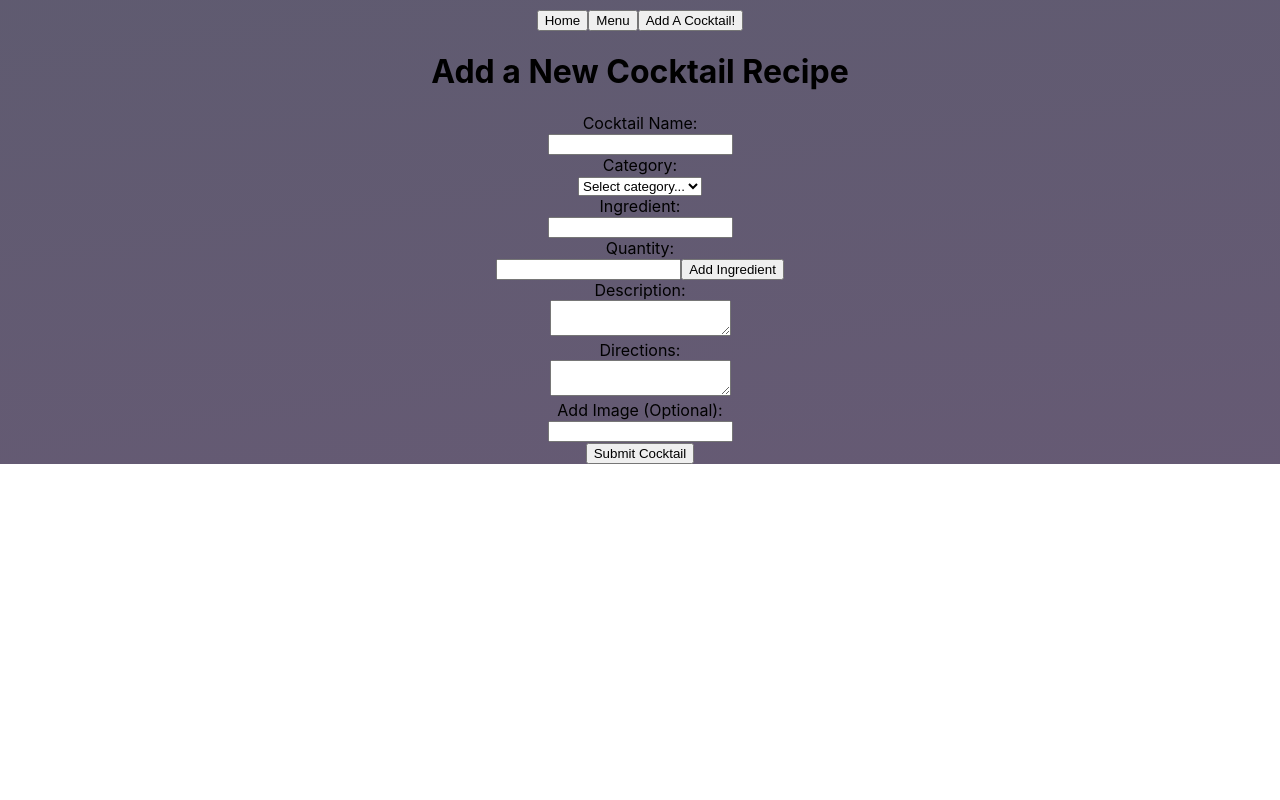
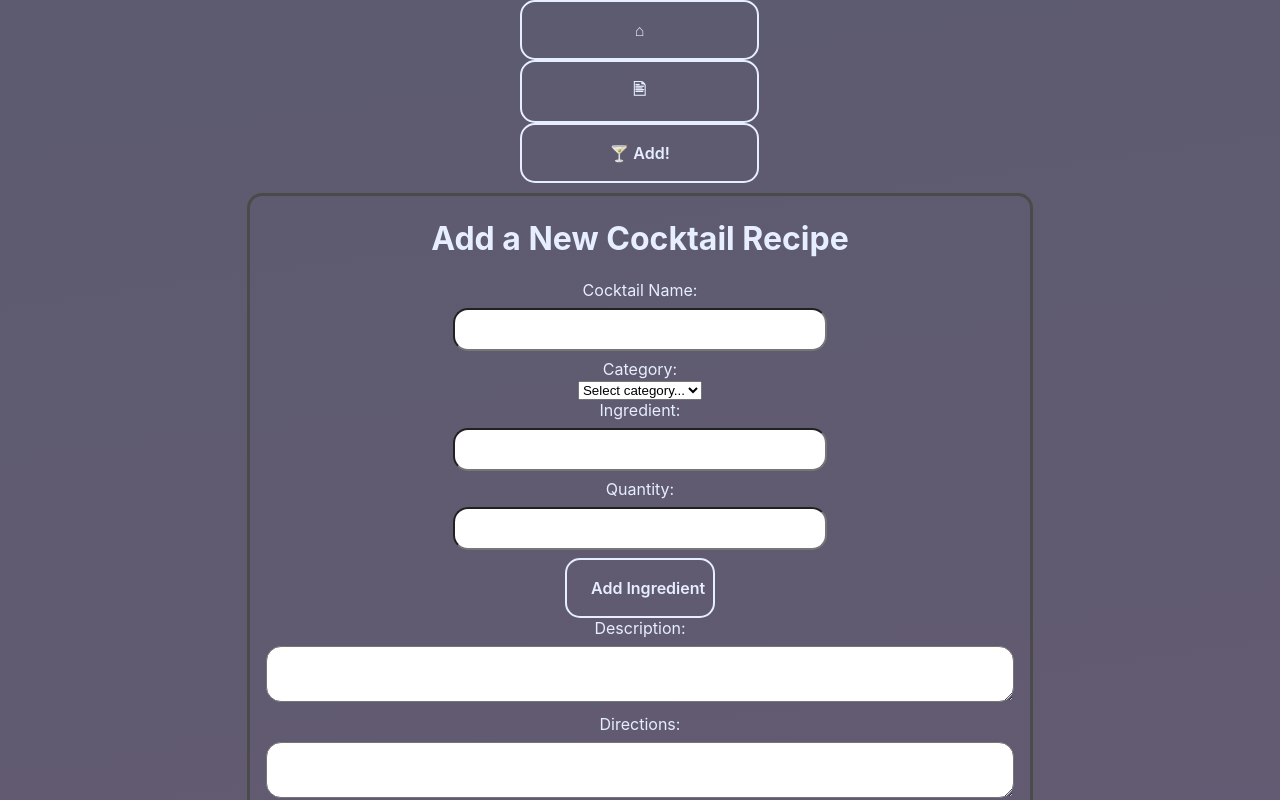
Before and after one commit to drozmajzl/cocktail-project, a React (Create React App) app: page /addCocktail in a window 1280 px wide. Shown: the top 800 px of the page. Built offline with nearby package versions, Linux system fonts and the light colour scheme; data requests are answered from the project's data file.

Commit message:
initial styling

```diff
--- a/package.json
+++ b/package.json
@@ -10,6 +10,8 @@
     "react-dom": "^17.0.2",
     "react-router-dom": "^5.3.0",
     "react-scripts": "5.0.0",
+    "semantic-ui-css": "^2.4.1",
+    "semantic-ui-react": "^2.1.1",
     "web-vitals": "^2.1.4"
   },
   "scripts": {
--- a/src/App.css
+++ b/src/App.css
@@ -8,6 +8,7 @@
   -webkit-animation: AnimationName 4s ease infinite;
   -moz-animation: AnimationName 4s ease infinite;
   animation: AnimationName 4s ease infinite;
+  color: #E6EEFF;
 }
 
 .App-header {
@@ -58,3 +59,162 @@
   50%{background-position:100% 48%}
   100%{background-position:0% 53%}
 }
+
+/* CSS */
+.button-28 {
+  appearance: none;
+  background-color: transparent;
+  border: 2px solid #E6EEFF;
+  border-radius: 15px;
+  box-sizing: border-box;
+  color: #E6EEFF;
+  cursor: pointer;
+  display: inline-block;
+  font-family: Roobert,-apple-system,BlinkMacSystemFont,"Segoe UI",Helvetica,Arial,sans-serif,"Apple Color Emoji","Segoe UI Emoji","Segoe UI Symbol";
+  font-size: 16px;
+  font-weight: 600;
+  line-height: normal;
+  margin: 0;
+  min-height: 60px;
+  min-width: 0;
+  outline: none;
+  padding: 16px 24px;
+  text-align: center;
+  text-decoration: none;
+  transition: all 300ms cubic-bezier(.23, 1, 0.32, 1);
+  user-select: none;
+  -webkit-user-select: none;
+  touch-action: manipulation;
+  width: 100%;
+  will-change: transform;
+}
+
+.button-28:disabled {
+  pointer-events: none;
+}
+
+.button-28:hover {
+  color: #fff;
+  background-color: #766c78;
+  box-shadow: rgba(0, 0, 0, 0.25) 0 8px 15px;
+  transform: translateY(-2px);
+}
+
+.button-28:active {
+  box-shadow: none;
+  transform: translateY(0);
+}
+.button-29 {
+  appearance: none;
+  background-color: transparent;
+  border: 2px solid #E6EEFF;
+  border-radius: 15px;
+  box-sizing: border-box;
+  color: #E6EEFF;
+  cursor: pointer;
+  display: inline-block;
+  font-family: Roobert,-apple-system,BlinkMacSystemFont,"Segoe UI",Helvetica,Arial,sans-serif,"Apple Color Emoji","Segoe UI Emoji","Segoe UI Symbol";
+  font-size: 16px;
+  font-weight: 600;
+  line-height: normal;
+  margin: 0;
+  min-height: 60px;
+  min-width: 0;
+  outline: none;
+  padding: 16px 24px;
+  text-align: center;
+  text-decoration: none;
+  transition: all 300ms cubic-bezier(.23, 1, 0.32, 1);
+  user-select: none;
+  -webkit-user-select: none;
+  touch-action: manipulation;
+  width: 20%;
+  will-change: transform;
+}
+
+.button-29:disabled {
+  pointer-events: none;
+}
+
+.button-29:hover {
+  color: #fff;
+  background-color: #766c78;
+  box-shadow: rgba(0, 0, 0, 0.25) 0 8px 15px;
+  transform: translateY(-2px);
+}
+
+.button-29:active {
+  box-shadow: none;
+  transform: translateY(0);
+}
+#cocktail-card {
+  width: 90%;
+  display: flex;
+  flex-direction: column;
+  border: 3px #4a4a4a solid;
+  height: 30%;
+  text-align: center;
+  padding: 2px 16px;
+  justify-content: center;
+  border-radius: 15px;
+  margin-left: auto;
+  margin-right: auto
+}
+.card-header {
+  height: 30%;
+  color: #4a4a4a;
+  background: #E6EEFF;
+  text-align: center;
+  border-radius: 15px;
+  float:left;
+  width: 30%
+}
+.card-container{
+padding: 10px 16px;
+}
+
+.form-card {
+  width: 60%;
+  display: flex;
+  flex-direction: column;
+  border: 3px #4a4a4a solid;
+  height: 30%;
+  text-align: center;
+  padding: 2px 16px;
+  justify-content: center;
+  border-radius: 15px;
+  margin-left: auto;
+  margin-right: auto
+}
+
+.form-container{
+  padding: 10px 16px;
+}
+#cocktail-card:hover{
+  color: #fff;
+  box-shadow: rgba(0, 0, 0, 0.25) 0 8px 15px;
+  transform: translateY(-2px);
+}
+#card-button{
+  width: 20%;
+}
+.topnav button {
+  display:inline-block;
+}
+#cocktailimage{
+  float: left;
+}
+input[type=text] {
+  width: 50%;
+  padding: 12px 20px;
+  margin: 8px 0;
+  box-sizing: border-box;
+  border-radius: 15px;
+}
+.d-input{
+    width: 100%;
+    padding: 12px 20px;
+    margin: 8px 0;
+    box-sizing: border-box;
+    border-radius: 15px;
+}
--- a/src/components/App.js
+++ b/src/components/App.js
@@ -6,6 +6,7 @@ import SearchBar from './SearchBar';
 import Home from './Home';
 import { Switch, Route } from 'react-router-dom';
 import RecipeForm from './RecipeForm';
+
 
 function App() {
   const [cocktails, setCocktails]=useState([]);
--- a/src/components/Cocktail.js
+++ b/src/components/Cocktail.js
@@ -29,16 +29,18 @@ function Cocktail ({ cocktail, updateFavorites, handleRemove }){
 
 
     return(
-        <div className={favorited ? "favoriteCocktail" : "cocktail"}>
+        <div className="card-container">
+        <div  id="cocktail-card" className={favorited ? "favoriteCocktail" : "cocktail"}>
             <div onClick={() => setMoreInfoDisplay(!moreInfoDisplay)}>
-                <h2>{name}</h2>
+                <h1 className="card-header">{name}</h1>
                 <img id="cocktailimage" src={image}></img>
-                <h3>{description}</h3>
+                <p>{description}</p>
                 <p> {moreInfoDisplay ? ingredientsList : null } </p>
                 <p> {moreInfoDisplay ? directions : null } </p>
             </div>
-            <button className="favorite" onClick={handleFavorite}>{favorited ? "Unfavorite ★" : "Favorite ✰"}</button>
-            {userAdded ? <button onClick={() => handleRemove(id)}>REMOVE</button> : null}
+            <button className="button-29" onClick={handleFavorite}>{favorited ? "Unfavorite ★" : "Favorite ✰"}</button>
+            {userAdded ? <button id="card-button" className="button-28" onClick={() => handleRemove(id)}>REMOVE</button> : null}
+        </div>
         </div>
     )
 
--- a/src/components/NavBar.js
+++ b/src/components/NavBar.js
@@ -1,5 +1,6 @@
 import '../App.css';
 import { NavLink } from "react-router-dom";
+
 
 
 function NavBar(){
@@ -10,24 +11,24 @@ function NavBar(){
         to="/"
         exact
         >
-        <button type="button">
-          Home
+        <button className="button-28" type="button">
+        ⌂
         </button>
         </NavLink>
         <NavLink
         to="/menu"
         exact
         >
-        <button type="button">
-          Menu
+        <button className="button-28" type="button">
+        &#128441;
         </button>
       </NavLink>
       <NavLink
         to="/addCocktail"
         exact
         >
-        <button type="button">
-          Add A Cocktail!
+        <button className="button-28" type="button">
+        🍸 Add!
         </button>
       </NavLink>
     </nav>
--- a/src/components/RecipeForm.js
+++ b/src/components/RecipeForm.js
@@ -89,7 +89,8 @@ function RecipeForm({handleNewCocktail}){
     ));
 
     return(
-        <div>
+        <div className="form-container">
+        <div className="form-card">
             <h1>Add a New Cocktail Recipe</h1>
             <form>
                 <label>Cocktail Name:</label>
@@ -110,30 +111,32 @@ function RecipeForm({handleNewCocktail}){
             <form name="ingredients" onSubmit={handleSubmitIngredient}>
                     <label>Ingredient:</label>
                     <br/>
-                    <input type="text" name="ingredient" value={ingredient} onChange={(e) => setIngredient(e.target.value)}></input>
+                    <input className="ingredient-input" type="text" name="ingredient" value={ingredient} onChange={(e) => setIngredient(e.target.value)}></input>
                     <br/>
                     <label>Quantity:</label>
                     <br/>
-                    <input type="text" name="quantity" id="ingredientQuantity" value={quantity} onChange={(e) => setQuantity(e.target.value)}></input>
-                    <input type="submit" name="addIngredient" value="Add Ingredient" id="ingredientName"></input>
+                    <input className="ingredient-input" type="text" name="quantity" id="ingredientQuantity" value={quantity} onChange={(e) => setQuantity(e.target.value)}></input>
+                    <br/>
+                    <input className="button-29" type="submit" name="addIngredient" value="Add Ingredient" id="ingredientName"></input>
                     {/* Take ingredient + quantity inputs, create object, add object to array of ingredients (in state), */}
             </form>
             {ingredientsDisplay}
             <form onSubmit={handleSubmit}>
             <label>Description:</label>
                 <br/>
-                <textarea type="text" name="description" value={description} onChange={(e) => setDescription(e.target.value)}></textarea>
+                <textarea className="d-input"type="text" name="description" value={description} onChange={(e) => setDescription(e.target.value)}></textarea>
                 <br/>
                 <label>Directions:</label>
                 <br/>
-                <textarea type="text" name="directions" value={directions} onChange={(e) => setDirections(e.target.value)}></textarea>
+                <textarea className="d-input"type="text" name="directions" value={directions} onChange={(e) => setDirections(e.target.value)}></textarea>
                 <br/>
                 <label>Add Image (Optional):</label>
                 <br/>
                 <input type="text" name="Image" value={imageURL} onChange={(e) => setImageURL(e.target.value)}></input>
                 <br/>
-                <input type="submit" value="Submit Cocktail"></input>
+                <input className="button-29" type="submit" value="Submit Cocktail"></input>
             </form>
+        </div>
         </div>
     )
 }
--- a/src/index.js
+++ b/src/index.js
@@ -4,6 +4,7 @@ import './index.css';
 import App from './components/App';
 import reportWebVitals from './reportWebVitals';
 import { BrowserRouter, Route } from "react-router-dom";
+
 
 
 ReactDOM.render(
```
Also changed, not shown: 1 other file (tests, documents, lock files or other folders).
